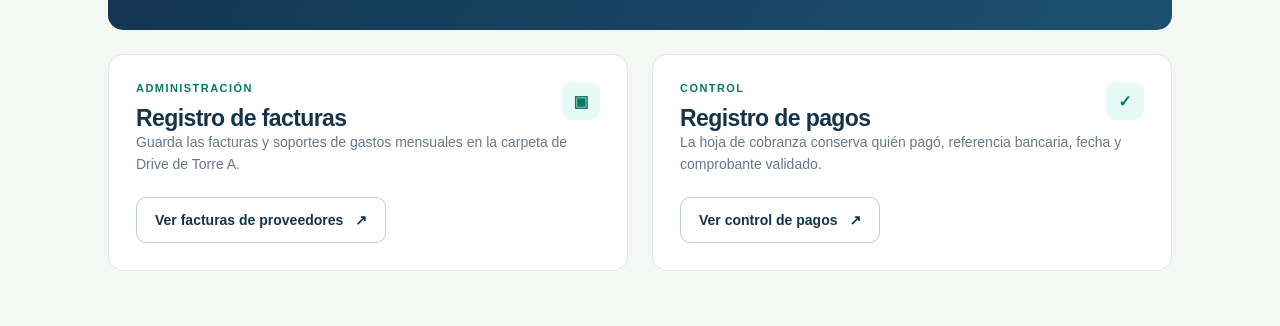
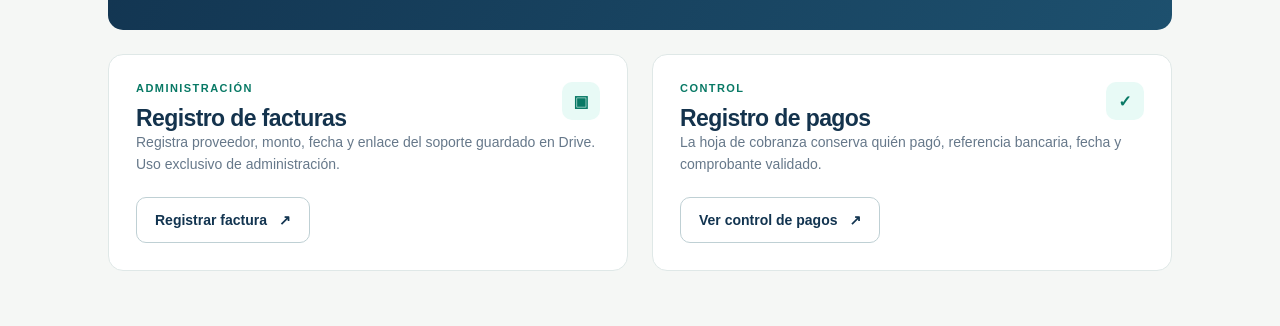
Before and after one commit to Carlos071bg/residencias-andres-bello-web, a plain HTML site: page index.html in a window 1280 px wide. Shown: the part 1277-1603 px from the top of the page. Drawn offline with Linux system fonts and the light colour scheme.

Commit message:
Update index.html

```diff
--- a/index.html
+++ b/index.html
@@ -77,7 +77,7 @@
       </section>
 
       <section class="management-grid">
-        <article class="panel management-card"><span class="section-icon">▣</span><p class="eyebrow">ADMINISTRACIÓN</p><h2>Registro de facturas</h2><p>Guarda las facturas y soportes de gastos mensuales en la carpeta de Drive de Torre A.</p><a class="button outline invoice-link" href="https://drive.google.com/drive/folders/1PWjJGlPBhQWF7juOPEEYFHUzl79UMwfp?usp=drive_link" target="_blank" rel="noopener">Ver facturas de proveedores <span>↗</span></a></article>
+        <article class="panel management-card"><span class="section-icon">▣</span><p class="eyebrow">ADMINISTRACIÓN</p><h2>Registro de facturas</h2><p>Registra proveedor, monto, fecha y enlace del soporte guardado en Drive. Uso exclusivo de administración.</p><a class="button outline invoice-link" href="https://docs.google.com/forms/d/e/1FAIpQLSeMqgD-62Hw0x5ZaLQ04TWGzSl8AVj0cvySc9HUVBxCnfIAZg/viewform" target="_blank" rel="noopener">Registrar factura <span>↗</span></a></article>
         <article class="panel management-card"><span class="section-icon">✓</span><p class="eyebrow">CONTROL</p><h2>Registro de pagos</h2><p>La hoja de cobranza conserva quién pagó, referencia bancaria, fecha y comprobante validado.</p><a class="button outline payments-link" href="https://docs.google.com/spreadsheets/d/1PqAOskI8gL-Hc9duWZYZFlX-wWs3vIs_CJz97mc_jn0/edit?gid=329836006#gid=329836006" target="_blank" rel="noopener">Ver control de pagos <span>↗</span></a></article>
       </section>
 
```
